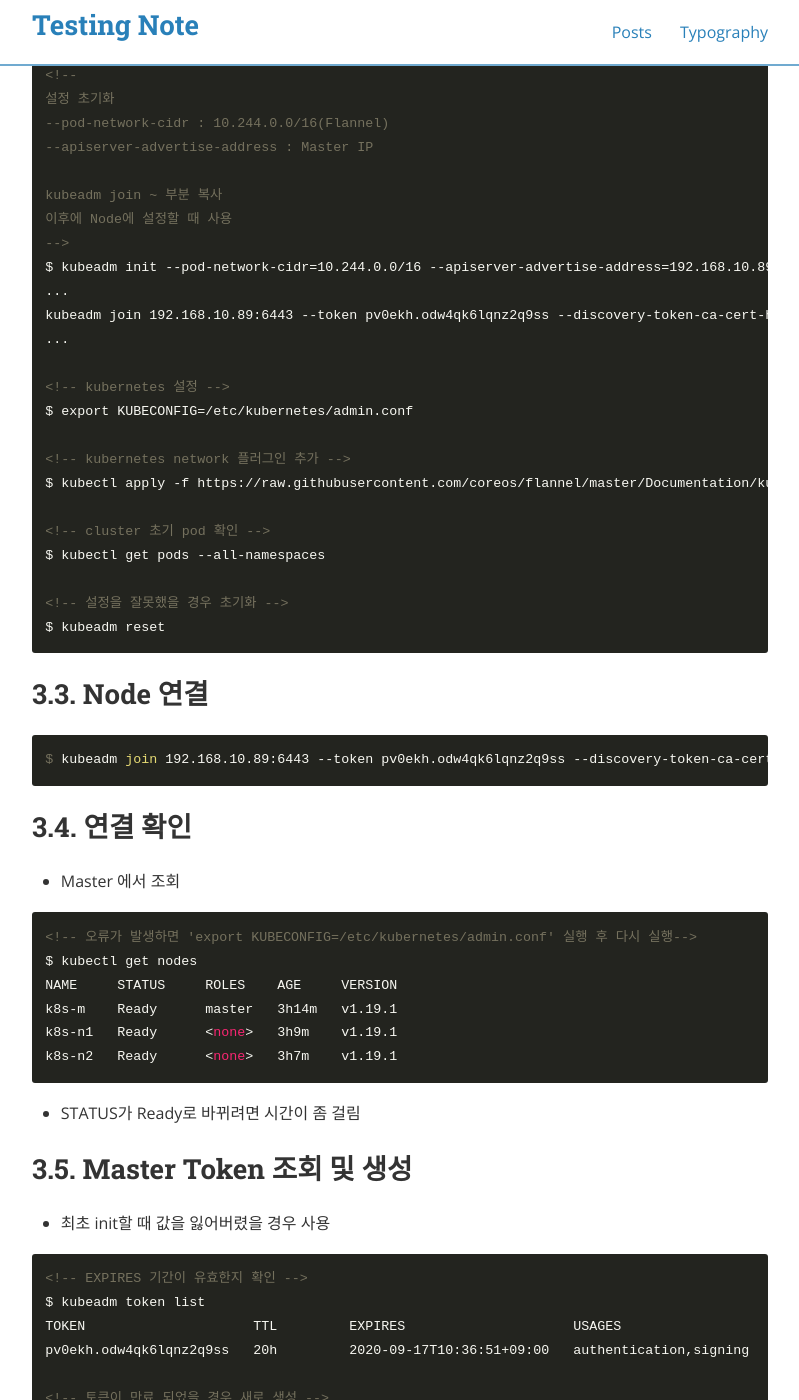
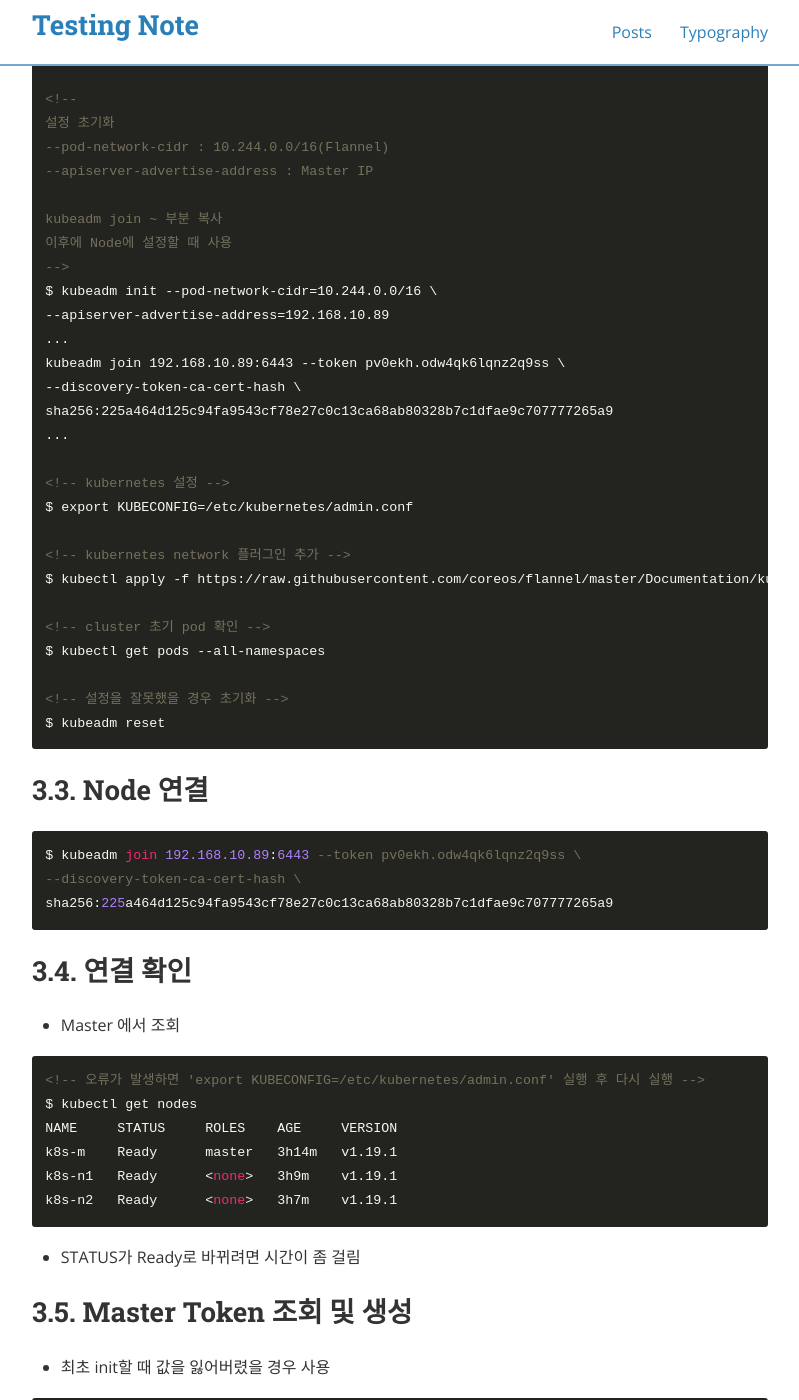
Before and after one commit to ehtltnv/ehtltnv.github.io.source, a Jekyll site: the page built from _posts/2020-09-16-Kubernetes-setting.md, in a window 1280 px wide and 1400 px high, scrolled down 4128 px. Shown: the whole window, without its empty margins (240-1039 px from the left). Built offline with Jekyll 4.4.1, drawn with Linux system fonts in a browser that asks for light colours; nearby versions of some CDN libraries; some of the changed text lies outside the part shown.

Commit message:
내용 정렬

````diff
--- a/_posts/2020-09-16-Kubernetes-setting.md
+++ b/_posts/2020-09-16-Kubernetes-setting.md
@@ -119,7 +119,8 @@ $ yum install -y docker-ce
 
 ```
 $ vi /lib/systemd/system/docker.service
-14 ExecStart=/usr/bin/dockerd -H fd:// --containerd=/run/containerd/containerd.sock --exec-opt native.cgroupdriver=systemd
+14 ExecStart=/usr/bin/dockerd -H fd:// --containerd=/run/containerd/containerd.sock \
+  --exec-opt native.cgroupdriver=systemd
 ```
 
 ## 2.3. Docker 실행
@@ -177,9 +178,12 @@ $ kubeadm config images pull
 kubeadm join ~ 부분 복사
 이후에 Node에 설정할 때 사용
 -->
-$ kubeadm init --pod-network-cidr=10.244.0.0/16 --apiserver-advertise-address=192.168.10.89
+$ kubeadm init --pod-network-cidr=10.244.0.0/16 \
+--apiserver-advertise-address=192.168.10.89
 ...
-kubeadm join 192.168.10.89:6443 --token pv0ekh.odw4qk6lqnz2q9ss --discovery-token-ca-cert-hash sha256:225a464d125c94fa9543cf78e27c0c13ca68ab80328b7c1dfae9c707777265a9
+kubeadm join 192.168.10.89:6443 --token pv0ekh.odw4qk6lqnz2q9ss \
+--discovery-token-ca-cert-hash \
+sha256:225a464d125c94fa9543cf78e27c0c13ca68ab80328b7c1dfae9c707777265a9
 ...
 
 <!-- kubernetes 설정 -->
@@ -198,7 +202,9 @@ $ kubeadm reset
 ## 3.3. Node 연결
 
 ```
-$ kubeadm join 192.168.10.89:6443 --token pv0ekh.odw4qk6lqnz2q9ss --discovery-token-ca-cert-hash sha256:225a464d125c94fa9543cf78e27c0c13ca68ab80328b7c1dfae9c707777265a9
+$ kubeadm join 192.168.10.89:6443 --token pv0ekh.odw4qk6lqnz2q9ss \
+--discovery-token-ca-cert-hash \
+sha256:225a464d125c94fa9543cf78e27c0c13ca68ab80328b7c1dfae9c707777265a9
 ```
 
 ## 3.4. 연결 확인
@@ -206,7 +212,7 @@ $ kubeadm join 192.168.10.89:6443 --token pv0ekh.odw4qk6lqnz2q9ss --discovery-to
 - Master 에서 조회
 
 ```
-<!-- 오류가 발생하면 'export KUBECONFIG=/etc/kubernetes/admin.conf' 실행 후 다시 실행-->
+<!-- 오류가 발생하면 'export KUBECONFIG=/etc/kubernetes/admin.conf' 실행 후 다시 실행 -->
 $ kubectl get nodes
 NAME     STATUS     ROLES    AGE     VERSION
 k8s-m    Ready      master   3h14m   v1.19.1
@@ -230,7 +236,9 @@ pv0ekh.odw4qk6lqnz2q9ss   20h         2020-09-17T10:36:51+09:00   authentication
 $ kubeadm token create
 f0y6yi.sg2aw57af35nz0ek
 
-$ openssl x509 -pubkey -in /etc/kubernetes/pki/ca.crt | openssl rsa -pubin -outform der 2>/dev/null | openssl dgst -sha256 -hex | sed 's/^.* //'
+$ openssl x509 -pubkey -in /etc/kubernetes/pki/ca.crt | \
+openssl rsa -pubin -outform der 2>/dev/null | \
+openssl dgst -sha256 -hex | sed 's/^.* //'
 225a464d125c94fa9543cf78e27c0c13ca68ab80328b7c1dfae9c707777265a9
 ```
 
````
